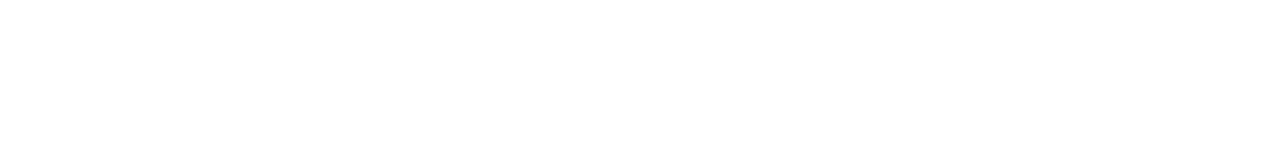
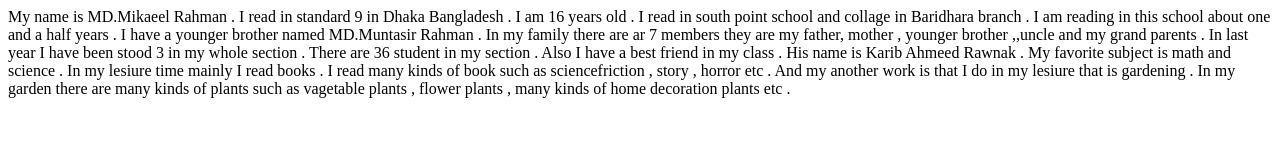
Before and after one commit to mikaeel234/home-work-lesson-1, a plain HTML site: page index.html in a window 1280 px wide. Drawn offline with Linux system fonts and the light colour scheme.

Commit message:
home work lesson 1

```diff
--- a/index.html
+++ b/index.html
@@ -5,6 +5,6 @@
     <meta name="viewport" content="width=, initial-scale=1.0">
 </head>
 <body>
-
+    My name is MD.Mikaeel Rahman . I read in standard 9 in Dhaka Bangladesh . I am 16 years old . I read in south point school and collage in Baridhara branch . I am reading in this school about one and a half years . I have a younger brother named MD.Muntasir Rahman . In my family there are ar 7 members they are my father, mother , younger brother ,,uncle and my grand parents . In last year I have been stood 3 in my whole section . There are 36 student in my section . Also I have a best friend in my class  . His name is Karib Ahmeed Rawnak . My favorite subject is math and science . In my lesiure time mainly I read books  . I read many kinds  of book such as sciencefriction , story , horror etc . And my another work is that I do in my lesiure that is gardening  . In my garden there are many kinds of plants such as vagetable plants , flower plants , many kinds of home decoration plants etc .
 </body>
 </html>
```
